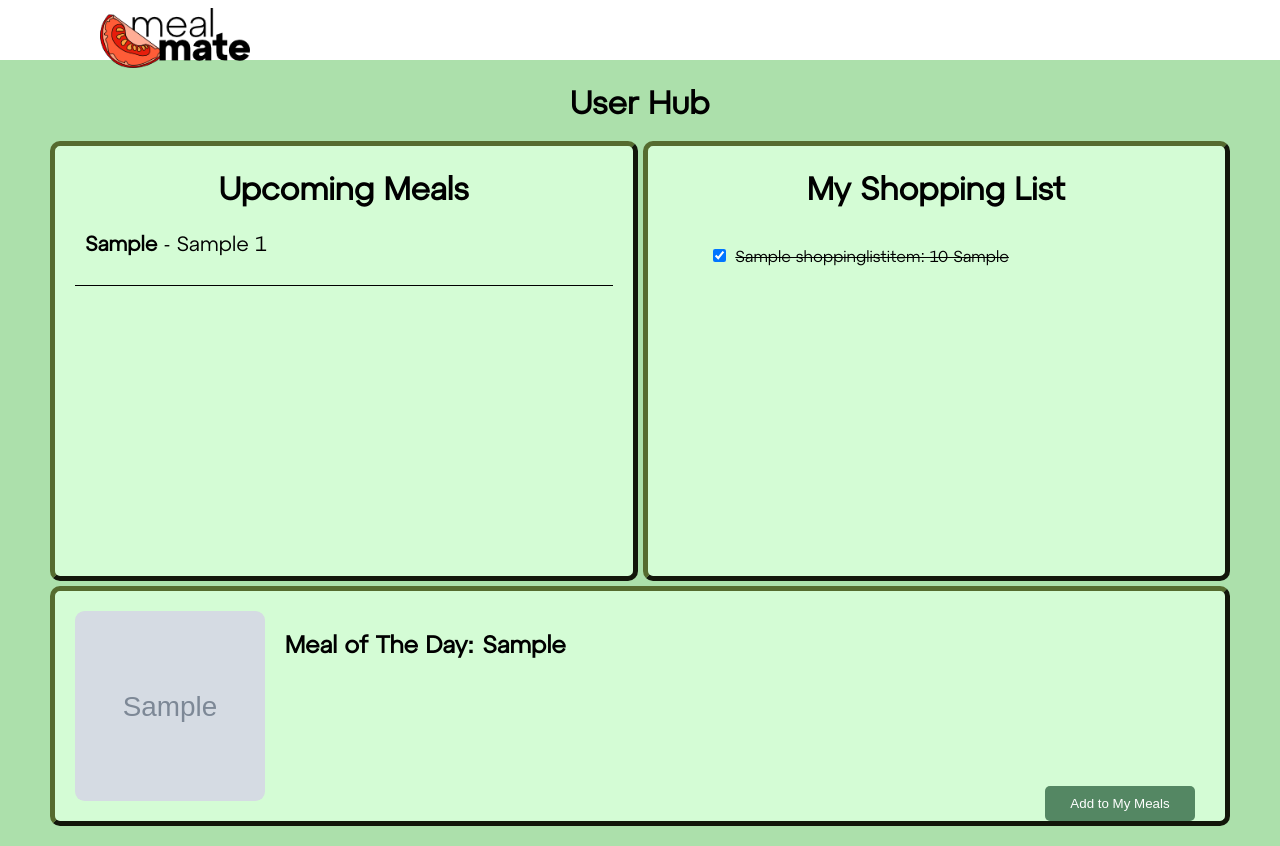
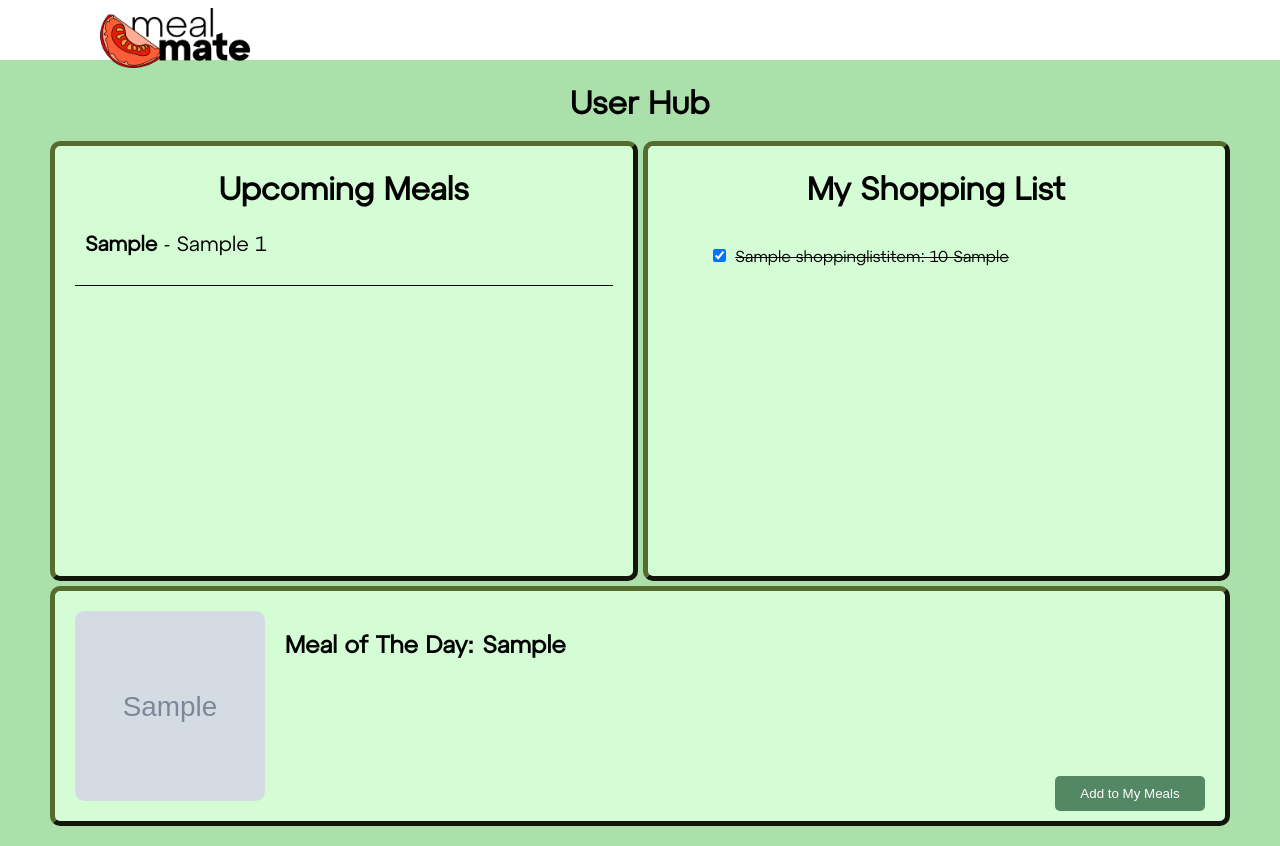
Before and after one commit to annalina0810/MyMealMate, a Django app: template templates/MyMealMate/user_hub.html in a window 1280 px wide. Run offline with Django 3.2, Linux system fonts and the light colour scheme; tables that the repository leaves empty hold one stand-in row (values such as "Sample post"); the template is opened without the code that fills it: values that come from a table or form of the project are taken from there, most other values are stand-ins (such as "Sample title", 1, 10 or a date in 2020); grey boxes marked "Sample" are stand-in pictures.

Commit message:
user hub style

```diff
--- a/static/css/user_hub.css
+++ b/static/css/user_hub.css
@@ -1,6 +1,6 @@
 body {
     max-height: 100vh;
-    overflow: hidden;
+    overflow: auto;
 }
 
 .title {
@@ -124,7 +124,7 @@ h2 {
 }
 
 .add_meal_of_the_day .button {
-    margin: 0;
+    margin: 10;
     width: 100%;
 }
 
```
